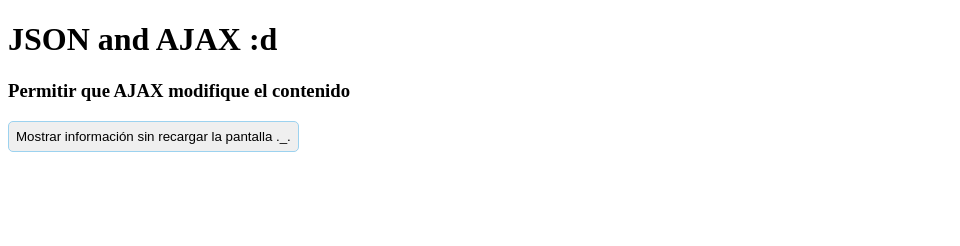
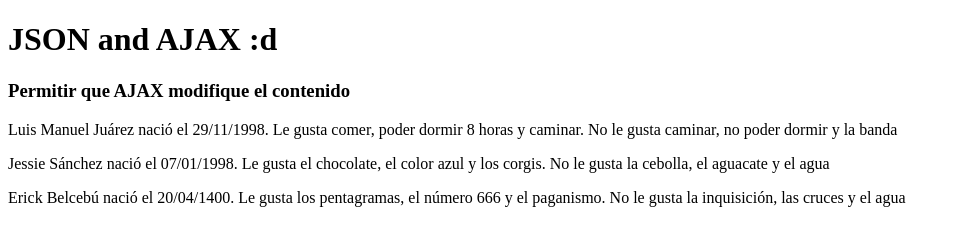
Before and after one commit to Chino-sama/JSON, a plain HTML site: page index.html in a window 1280 px wide. Both pictures are taken after a click on the button "Mostrar información sin recargar la pantalla ._.". Shown: the whole page, without its empty margins (0-960 px from the left). Drawn offline with Linux system fonts and the light colour scheme.

Commit message:
finished lab

```diff
--- a/index.html
+++ b/index.html
@@ -22,21 +22,27 @@
 
 					let html = '';
 					res.forEach((item) => {
+						let likes = '';
+						let dislikes = '';
+						item.likes.forEach((like, index) => {
+							if (index === item.likes.length - 2)
+								return likes += like;
+							else if (index === item.likes.length - 1)
+								return likes += ' y ' + like;
+							else
+								return likes += like + ', ';
+						});
+						item.dislikes.forEach((dis, index) => {
+							if (index === item.likes.length - 2)
+								return dislikes += dis;
+							else if (index === item.dislikes.length - 1)
+								return dislikes += ' y ' + dis;
+							else
+								return dislikes += dis + ', ';
+						})
 						html += '<p>';
-						html +=
-							item.nombre +
-							' ' +
-							item.apellido +
-							' nació el' +
-							item.birth +
-							' ' +
-							item.likes.forEach((like) => {
-								return like + 'y ';
-							}) +
-							item.dislikes.forEach((dis) => {
-								return dis + 'y ';
-							})
-¡						html += '</p>';
+						html += `${item.nombre} ${item.apellido} nació el ${item.birth}. Le gusta ${likes}. No le gusta ${dislikes}`;
+						html += '</p>';
 					});
 					emptyDiv.insertAdjacentHTML('beforeend', html);
 					// esconder el botón
--- a/index.json
+++ b/index.json
@@ -17,27 +17,27 @@
 	"apellido": "Sánchez",
 	"birth": "07/01/1998",
 	"likes": [
-		"chocolate",
-		"color azul",
-		"corgis"
+		"el chocolate",
+		"el color azul",
+		"los corgis"
 	],
 	"dislikes": [
-		"cebolla",
-		"aguacate",
-		"agua"
+		"la cebolla",
+		"el aguacate",
+		"el agua"
 	]
 }, {
 	"nombre": "Erick",
 	"apellido": "Belcebú",
-	"birth": "20/04/1998",
+	"birth": "20/04/1400",
 	"likes": [
-		"pentagramas",
-		"666",
-		"paganismo"
+		"los pentagramas",
+		"el número 666",
+		"el paganismo"
 	],
 	"dislikes": [
-		"inquisición",
-		"cruces",
-		"agua"
+		"la inquisición",
+		"las cruces",
+		"el agua"
 	]
 }]
```
